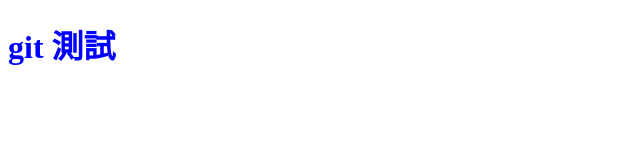
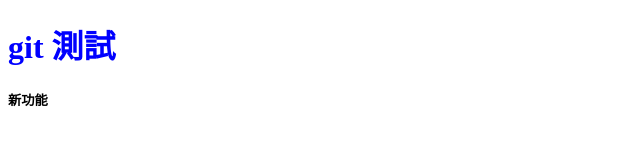
Before and after one commit to shayting/Gitflow-test, a plain HTML site: page index.html in a window 1280 px wide. Shown: the full height of the page, 0-640 px from the left. Drawn offline with Linux system fonts and the light colour scheme.

Commit message:
新功能測試

```diff
--- a/index.html
+++ b/index.html
@@ -9,5 +9,6 @@
 </head>
 <body>
   <h1>git 測試</h1>
+  <h5>新功能</h5>
 </body>
 </html>
```
